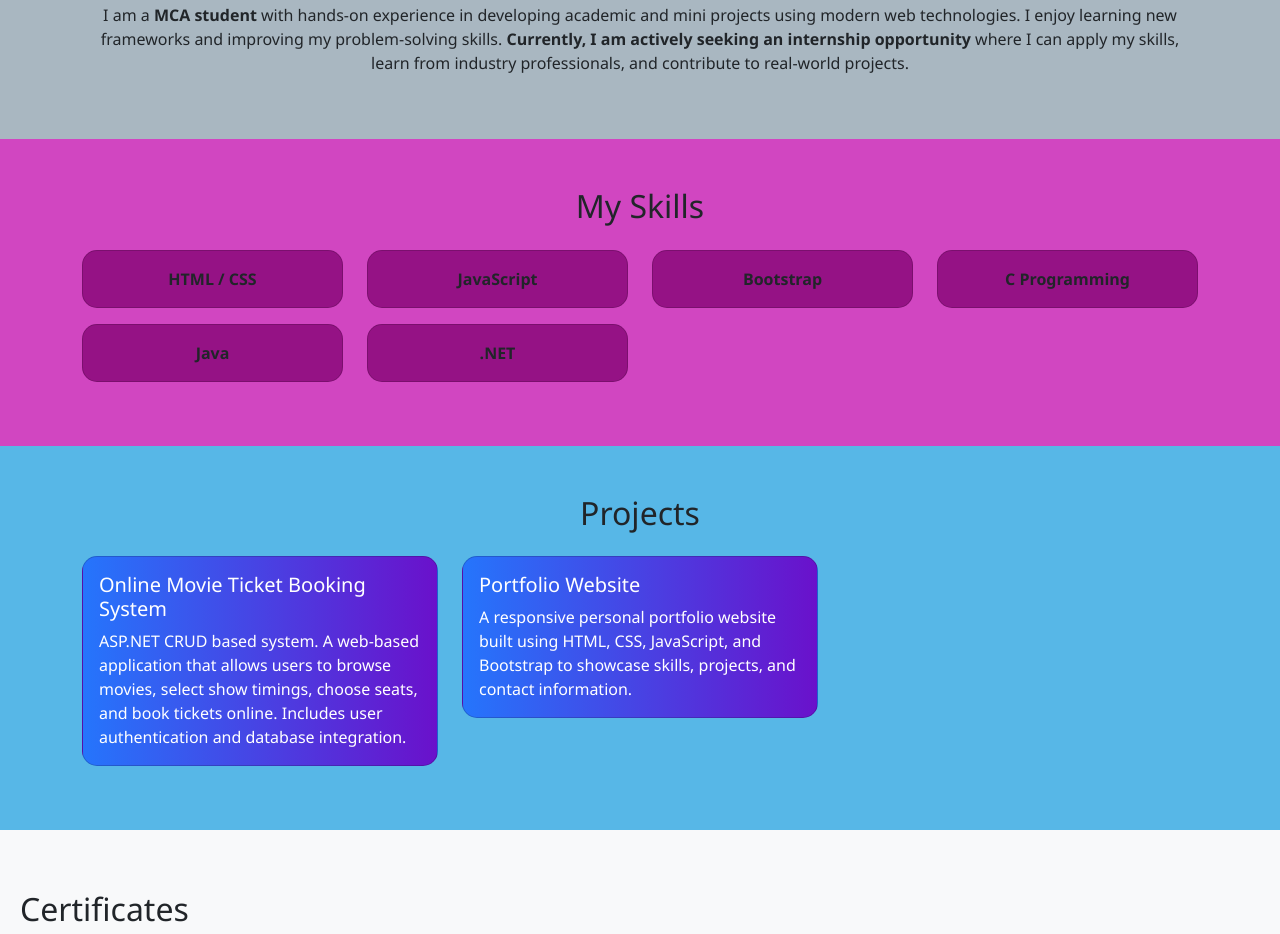
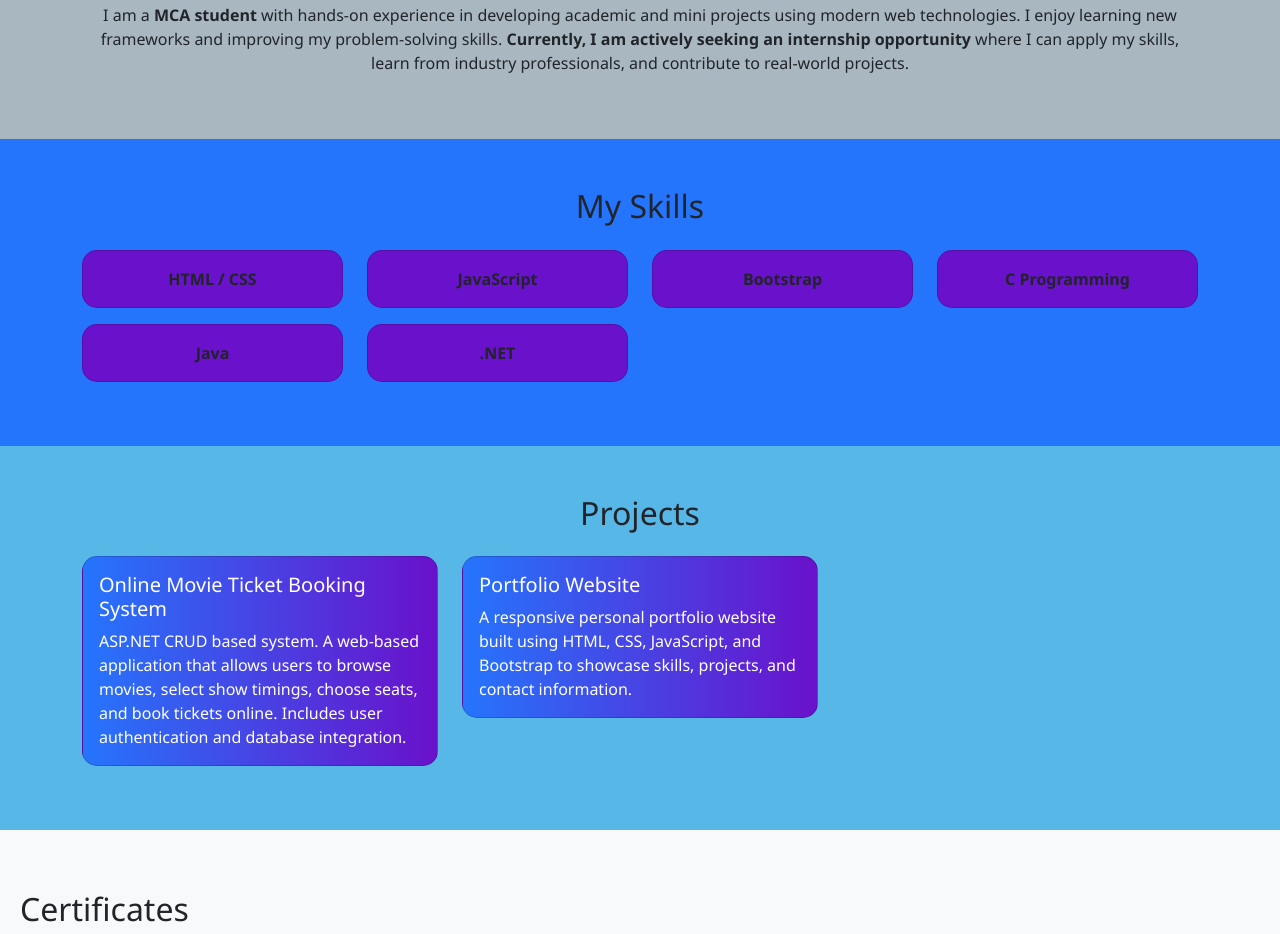
Before and after one commit to anuja89/Personal-Portfolio, a plain HTML site: page index.html in a window 1280 px wide. Shown: the part 907-1841 px from the top of the page. Drawn offline with nearby package versions, Linux system fonts and the light colour scheme.

Commit message:
Update style.css

```diff
--- a/style.css
+++ b/style.css
@@ -55,13 +55,13 @@ html{
 }
 
 #skills {
-    background-color: #d146c1;
+    background-color: #2575fc;
 }
 
 #skills .card {
     border-radius: 15px;
     font-weight: 600;
-    background: #951285;
+    background: #6a11cb;
 }
 
 #projects {
```
